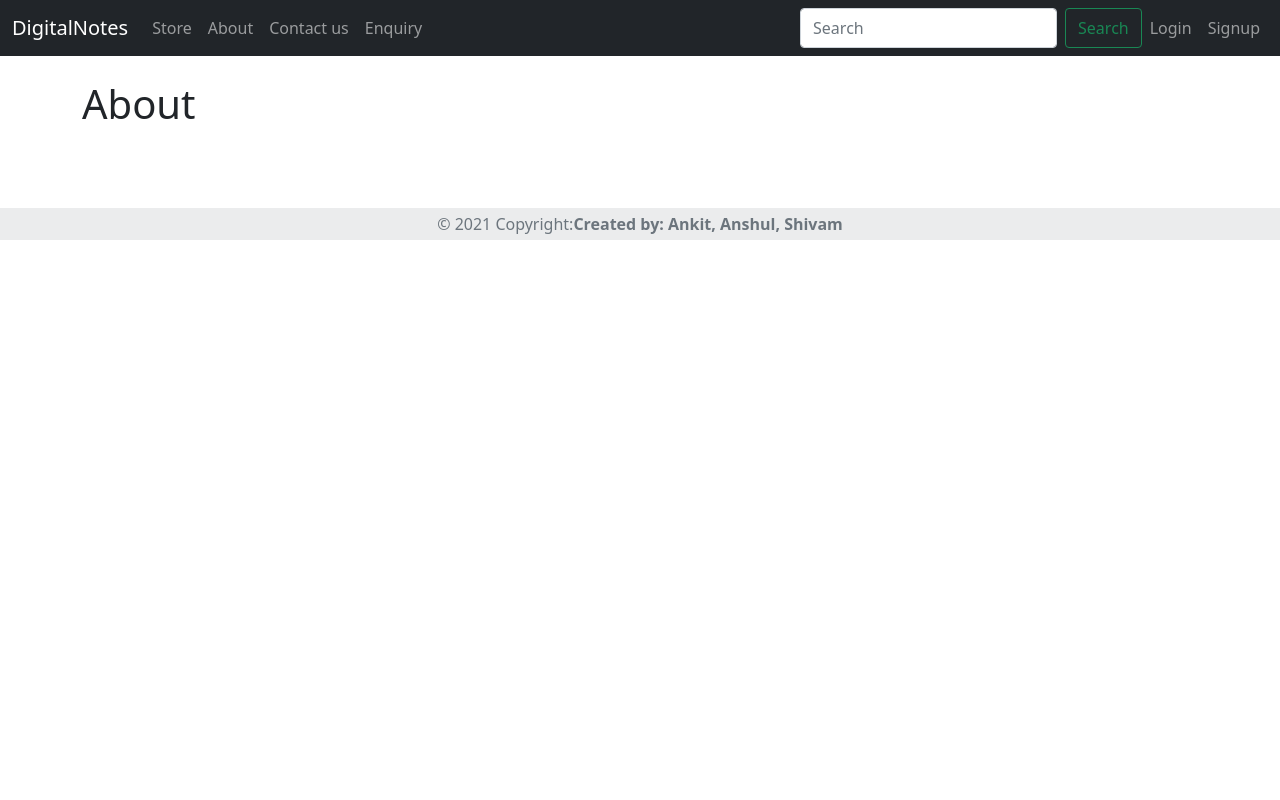
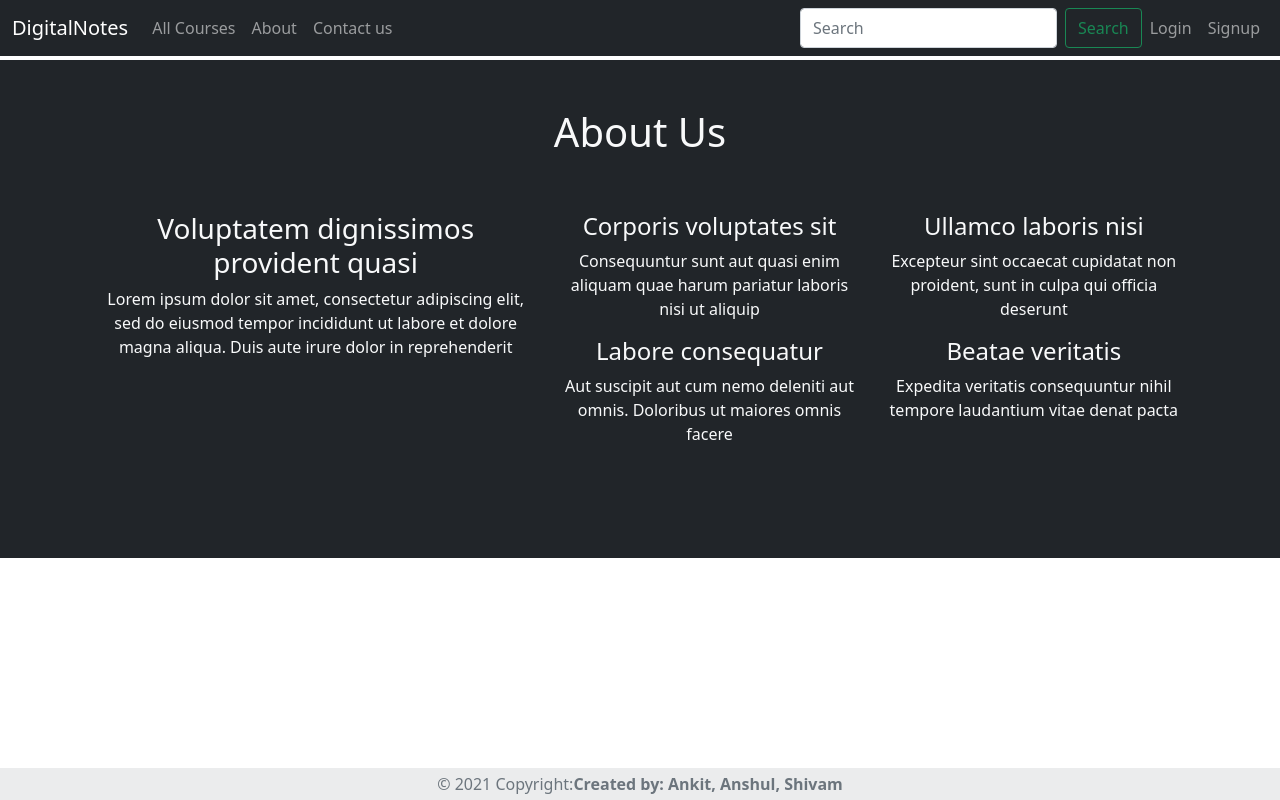
Before and after one commit to shivamsharmass/DiGi_Notes, a Django app: page /about in a window 1280 px wide. Run offline with Django 3.2, Linux system fonts and the light colour scheme.

Commit message:
Added About and enquiry part

```diff
--- a/diginotes/store/admin.py
+++ b/diginotes/store/admin.py
@@ -2,8 +2,11 @@ from django.contrib import admin
 from .models import Product, Category, Payment, UserProduct
 
 # Register your models here.
+class productAdmin(admin.ModelAdmin):
+    model = Product
+    list_display=['name', 'category', 'price', 'discount', 'active']
 
 admin.site.register(Category)
-admin.site.register(Product)
+admin.site.register(Product, productAdmin)
 admin.site.register(Payment)
 admin.site.register(UserProduct)
--- a/diginotes/store/models.py
+++ b/diginotes/store/models.py
@@ -37,8 +37,14 @@ class Payment(models.Model):
     payment_id = models.CharField(max_length=40, null=True, blank=True)
     order_id = models.CharField(max_length=40, null=True, blank=True)
 
+    def __str__(self):
+        return f'user={self.user}, product={self.product}, status={self.status}'
+
 
 class UserProduct(models.Model):
     product = models.ForeignKey(Product, on_delete=models.CASCADE)
     user = models.ForeignKey(User, on_delete=models.CASCADE)
     payment = models.ForeignKey(Payment, on_delete=models.CASCADE)
+
+    def __str__(self):
+        return f'user={self.user}, product={self.product}'
--- a/diginotes/store/templates/store/about.html
+++ b/diginotes/store/templates/store/about.html
@@ -2,9 +2,51 @@
 
 {% block content %}
 
-<br>
-<div class="container">
-    <h1>About</h1>
+<div class="text-center text-light bg-dark p-5 mt-1">
+<div class="about text-center">
+    <h1>About Us</h1>
+</div>
+<div class="container-fluid p-5" data-aos="fade-up">
+
+    <div class="row no-gutters">
+      <div class="content col-xl-5 d-flex align-items-stretch">
+        <div class="content">
+          <h3>Voluptatem dignissimos provident quasi</h3>
+          <p>
+            Lorem ipsum dolor sit amet, consectetur adipiscing elit, sed do eiusmod tempor incididunt ut labore et dolore magna aliqua. Duis aute irure dolor in reprehenderit
+          </p>
+        </div>
+      </div>
+      <div class="col-xl-7 d-flex align-items-stretch">
+        <div class="icon-boxes d-flex flex-column justify-content-center">
+          <div class="row">
+            <div class="col-md-6 icon-box" data-aos="fade-up" data-aos-delay="100">
+              <i class="bx bx-receipt"></i>
+              <h4>Corporis voluptates sit</h4>
+              <p>Consequuntur sunt aut quasi enim aliquam quae harum pariatur laboris nisi ut aliquip</p>
+            </div>
+            <div class="col-md-6 icon-box" data-aos="fade-up" data-aos-delay="200">
+              <i class="bx bx-cube-alt"></i>
+              <h4>Ullamco laboris nisi</h4>
+              <p>Excepteur sint occaecat cupidatat non proident, sunt in culpa qui officia deserunt</p>
+            </div>
+            <div class="col-md-6 icon-box" data-aos="fade-up" data-aos-delay="300">
+              <i class="bx bx-images"></i>
+              <h4>Labore consequatur</h4>
+              <p>Aut suscipit aut cum nemo deleniti aut omnis. Doloribus ut maiores omnis facere</p>
+            </div>
+            <div class="col-md-6 icon-box" data-aos="fade-up" data-aos-delay="400">
+              <i class="bx bx-shield"></i>
+              <h4>Beatae veritatis</h4>
+              <p>Expedita veritatis consequuntur nihil tempore laudantium vitae denat pacta</p>
+            </div>
+          </div>
+        </div><!-- End .content-->
+      </div>
+    </div>
+
+  </div>
 </div>
 
+
 {% endblock %}
--- a/diginotes/store/templates/store/base.html
+++ b/diginotes/store/templates/store/base.html
@@ -28,11 +28,11 @@
             <ul class="navbar-nav me-auto mb-2 mb-lg-0">
 
               <li class="nav-item">
-                <a class="nav-link" href="/" tabindex="-1" aria-disabled="true">Store</a>
+                <a class="nav-link" href="/" tabindex="-1" aria-disabled="true">All Courses</a>
               </li>
               {% if request.user.is_authenticated %}
               <li class="nav-item">
-                <a class="nav-link" href="/orders" tabindex="-1" aria-disabled="true">My Course</a>
+                <a class="nav-link" href="/orders" tabindex="-1" aria-disabled="true">My Courses</a>
               </li>
               {% endif %}
               <li class="nav-item">
@@ -42,7 +42,7 @@
                 <a class="nav-link" href="/contactus" tabindex="-1" aria-disabled="true">Contact us</a>
               </li>
               <li class="nav-item">
-                <a class="nav-link" href="/enquiry" tabindex="-1" aria-disabled="true">Enquiry</a>
+                <a class="nav-link" href="/enquiry" tabindex="-1" aria-disabled="true"></a>
               </li>
             </ul>
 
@@ -84,7 +84,7 @@
     <br>
     <br>
     <!-- Copyright -->
-<footer class="text-center text-lg-start bg-light text-muted">
+<footer class="text-center text-lg-start bg-light text-muted position-fixed fixed-bottom">
     <div class="text-center p-1" style="background-color: rgba(0, 0, 0, 0.05);">
     © 2021 Copyright:<h6 class="text-reset fw-bold" style="display: inline;">Created by: Ankit, Anshul, Shivam</h6>
     </div>
--- a/diginotes/store/views/home.py
+++ b/diginotes/store/views/home.py
@@ -19,7 +19,7 @@ class HomeView(ListView):
     model = Product
     template_name = 'store/index.html'
     context_object_name = 'products'
-    paginate_by = 8
+    paginate_by = 4
 
 
     def get_context_data(self):
@@ -29,9 +29,9 @@ class HomeView(ListView):
         category_pk = self.request.GET.get("category")
         categories = Category.objects.all()
         if category_pk:
-            products = Product.objects.filter(category= category_pk)
+            products = Product.objects.filter(category= category_pk, active= True)
         else:
-            products = Product.objects.all()
+            products = Product.objects.filter(active=True)
         paginator = Paginator(products , self.paginate_by)
         return {
             'categories' : categories,
```
Also changed, not shown: diginotes/store/templates/store/contactus.html (+71 -3 lines).
